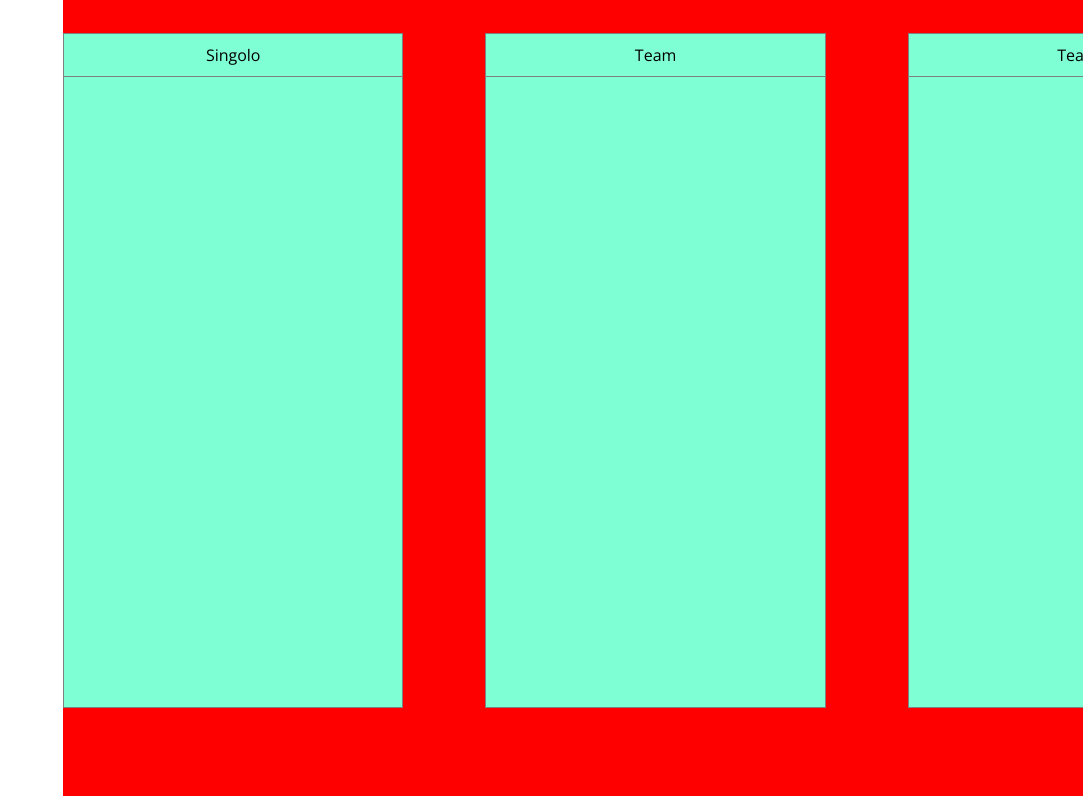
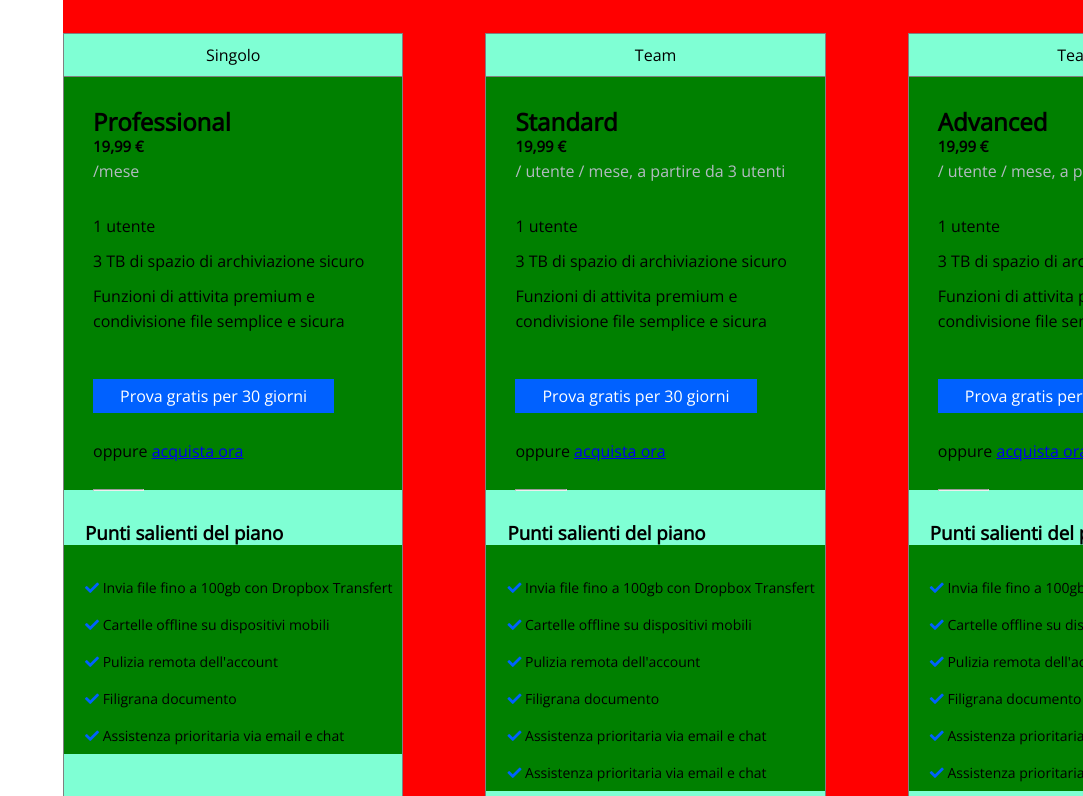
Before and after one commit to Vitto2623/htmlcss-dropbox, a plain HTML site: page index.html in a window 1280 px wide. Shown: the part 1284-2080 px from the top of the page, without its empty margins (197-1280 px from the left). Drawn offline with nearby package versions, Linux system fonts and the light colour scheme.

Commit message:
kavorazione main

```diff
--- a/css/style.css
+++ b/css/style.css
@@ -27,6 +27,7 @@
     color: white;
     background-color: #0061ff;
     padding: 6px 15px;
+    text-decoration: none;
 }
 
 /* HEADER */
@@ -35,11 +36,11 @@ header{
     height: 80px;
     line-height: 80px;
     min-width: 2000px;
+    padding: 0px 20px;
 }
 
 .logo{
     padding-top: 5.5px;
-    padding-left: 15px;
 }
 
 .main-nav-left{
@@ -75,7 +76,6 @@ header .main-nav-right li{
 
 .start-button a{
     text-decoration: none;
-    margin-right: 22px;
 }
 /* JUMBOTRON */
 .jumbotron{
@@ -172,7 +172,7 @@ main{
 .left-column{
     background-color: aquamarine;
     width: 23%;
-    height: 675px;
+    height: 1104px;
     margin-top: 36px;
     border: 1px solid grey;
 }
@@ -180,7 +180,7 @@ main{
 .central-column{
     background-color: aquamarine;
     width: 23%;
-    height: 675px;
+    height: 1104px;
     margin-top: 36px;
     margin-left: 82px;
     border: 1px solid grey;
@@ -189,14 +189,88 @@ main{
 .right-column{
     background-color: aquamarine;
     width: 23%;
-    height: 675px;
+    height: 1104px;
     margin-top: 36px;
     margin-left: 82px;
     border: 1px solid grey;
 }
-
+/* Contenuto colonne*/
 .header-column{
     text-align: center;
     border-bottom: 1px solid gray;
     padding: 10px;
 }
+
+.text-container-1{
+    background-color: green;
+    width: 100%;
+    height: 413px;
+    padding: 32px 8px 0px 29px;
+    line-height: 25px;
+}
+
+.text-container-1 span{
+    display: block;
+}
+
+.style-price{
+    font-weight: bold;
+    font-size: 15px;
+}
+
+.style-month{
+    color: #b3bbc2;
+    display: block;
+    margin-bottom: 30px;
+}
+
+.margin-bottom-1{
+    margin-bottom: 10px;
+}
+
+.margin-bottom-2{
+    margin-bottom: 50px;
+}
+
+.btn-special-2{
+    padding: 6px 27px;
+}
+
+.margin-top-1{
+    margin-top: 30px;
+}
+
+.margin-bottom-3{
+    margin-bottom: 25px;
+}
+
+#special-hr{
+    margin-right: 250px;
+}
+
+.text-container-2{
+    background-color: green;
+    padding: 24px 0px 0px 21px;
+    line-height: 37px;
+}
+
+.left-column h3{
+    padding: 30px 0px 0px 21px
+}
+
+.central-column h3{
+    padding: 30px 0px 0px 21px
+}
+
+.right-column h3{
+    padding: 30px 0px 0px 21px
+}
+
+.text-container-2 li{
+    list-style: none;
+    font-size: 14px;
+}
+
+.fa-check{
+    color: #0061ff;
+}
--- a/index.html
+++ b/index.html
@@ -94,6 +94,30 @@
             <div class="header-column">
                 <p>Singolo</p>
             </div>
+            <!--Tipologia di abbonamenti-->
+            <section class="text-container-1">
+                <h2>Professional</h2>
+                <span class="style-price">19,99 €</span>
+                <span class="style-month">/mese</span>
+                <span class="margin-bottom-1">1 utente</span>
+                <span class="margin-bottom-1">3 TB di spazio di archiviazione sicuro</span>
+                <span class="margin-bottom-2">Funzioni di attivita premium e condivisione file semplice e sicura</span>
+                <a href="#" class="btn btn-special-2">Prova gratis per 30 giorni</a>
+                <span class="margin-top-1 margin-bottom-3">oppure <a href="#">acquista ora</a></span>
+                <hr id="special-hr">
+            </section>
+            <!--Sotto-sezione-->
+                <h3>Punti salienti del piano</h3>
+            <section class="text-container-2">
+                <!--Liste-puntate-->
+                <ul>
+                    <li><i class="fas fa-check"></i> Invia file fino a 100gb con Dropbox Transfert</li>
+                    <li><i class="fas fa-check"></i> Cartelle offline su dispositivi mobili</li>
+                    <li><i class="fas fa-check"></i> Pulizia remota dell'account</li>
+                    <li><i class="fas fa-check"></i> Filigrana documento</li>
+                    <li><i class="fas fa-check"></i> Assistenza prioritaria via email e chat</li>
+                </ul>
+            </section>
         </div>
         <!--colonna-centrale-->
         <div class="central-column float-left">
@@ -101,6 +125,31 @@
             <div class="header-column">
                 <p>Team</p>
             </div>
+            <!--Tipologia di abbonamenti-->
+            <section class="text-container-1">
+                <h2>Standard</h2>
+                <span class="style-price">19,99 €</span>
+                <span class="style-month">/ utente / mese, a partire da 3 utenti</span>
+                <span class="margin-bottom-1">1 utente</span>
+                <span class="margin-bottom-1">3 TB di spazio di archiviazione sicuro</span>
+                <span class="margin-bottom-2">Funzioni di attivita premium e condivisione file semplice e sicura</span>
+                <a href="#" class="btn btn-special-2">Prova gratis per 30 giorni</a>
+                <span class="margin-top-1 margin-bottom-3">oppure <a href="#">acquista ora</a></span>
+                <hr id="special-hr">
+            </section>
+            <!--Sotto-sezione-->
+            <h3>Punti salienti del piano</h3>
+            <section class="text-container-2">
+                <!--Liste-puntate-->
+                <ul>
+                    <li><i class="fas fa-check"></i> Invia file fino a 100gb con Dropbox Transfert</li>
+                    <li><i class="fas fa-check"></i> Cartelle offline su dispositivi mobili</li>
+                    <li><i class="fas fa-check"></i> Pulizia remota dell'account</li>
+                    <li><i class="fas fa-check"></i> Filigrana documento</li>
+                    <li><i class="fas fa-check"></i> Assistenza prioritaria via email e chat</li>
+                    <li><i class="fas fa-check"></i> Assistenza prioritaria via email e chat</li>
+                </ul>
+            </section>
         </div>
         <!--collonna-destra-->
         <div class="right-column float-left">
@@ -108,6 +157,31 @@
             <div class="header-column">
                 <p>Team</p>
             </div>
+            <!--Tipologia di abbonamenti-->
+            <section class="text-container-1">
+                <h2>Advanced</h2>
+                <span class="style-price">19,99 €</span>
+                <span class="style-month">/ utente / mese, a partire da 3 utenti</span>
+                <span class="margin-bottom-1">1 utente</span>
+                <span class="margin-bottom-1">3 TB di spazio di archiviazione sicuro</span>
+                <span class="margin-bottom-2">Funzioni di attivita premium e condivisione file semplice e sicura</span>
+                <a href="#" class="btn btn-special-2">Prova gratis per 30 giorni</a>
+                <span class="margin-top-1 margin-bottom-3">oppure <a href="#">acquista ora</a></span>
+                <hr id="special-hr">
+            </section>
+            <!--Sotto-sezione-->
+                <h3>Punti salienti del piano</h3>
+            <section class="text-container-2">
+                <!--Liste-puntate-->
+                <ul>
+                    <li><i class="fas fa-check"></i> Invia file fino a 100gb con Dropbox Transfert</li>
+                    <li><i class="fas fa-check"></i> Cartelle offline su dispositivi mobili</li>
+                    <li><i class="fas fa-check"></i> Pulizia remota dell'account</li>
+                    <li><i class="fas fa-check"></i> Filigrana documento</li>
+                    <li><i class="fas fa-check"></i> Assistenza prioritaria via email e chat</li>
+                    <li><i class="fas fa-check"></i> Assistenza prioritaria via email e chat</li>
+                </ul>
+            </section>
         </div>
         </div>
 
```
